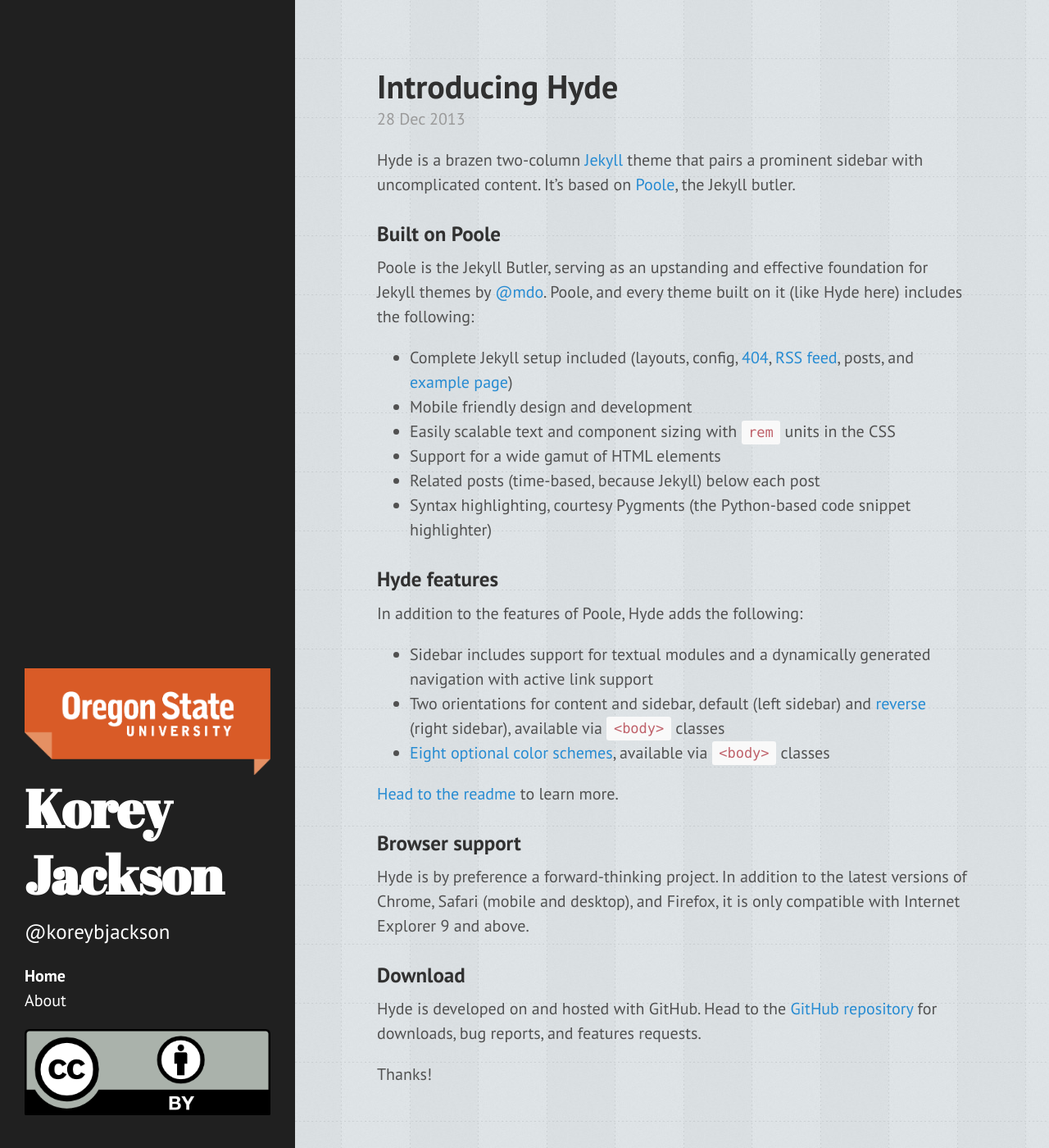
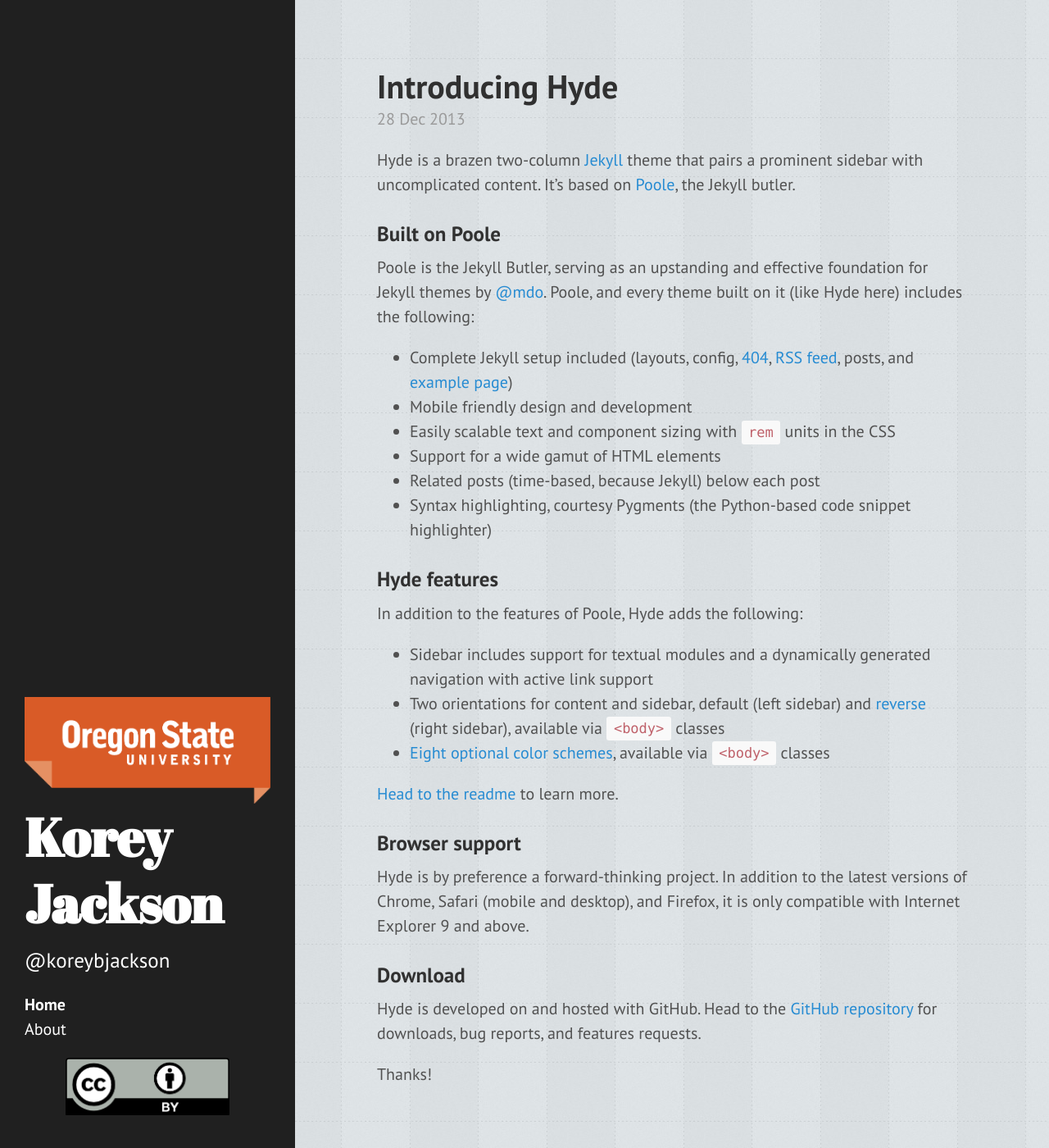
Before and after one commit to kbjack/kbjack.github.io, a Jekyll site: the page built from index.html, in a window 1280 px wide and 1400 px high. Shown: the whole window at 82% size. Built offline with Jekyll 4.4.1, drawn with Linux system fonts in a browser that asks for light colours; Markdown is read by kramdown in place of the engine named in the settings; the list of posts is cut into pages by our own code.

Commit message:
change image class

```diff
--- a/_includes/sidebar.html
+++ b/_includes/sidebar.html
@@ -29,6 +29,6 @@
 
     </ul>
 
-    <p><img src="/images/ccby.png" class="sidebar-img" {{ site.time | date: '%Y' }}.</p>
+    <p><img src="/images/ccby.png" class="copyright-img" {{ site.time | date: '%Y' }}.</p>
   </div>
 </div>
--- a/public/css/hyde.css
+++ b/public/css/hyde.css
@@ -78,6 +78,16 @@
 /* Sidebar images */
 .sidebar-img {
   width: 16rem;
+  max-width: 100% !important;
+  display: block;
+  height: auto;
+  margin: 0 auto;
+  border-radius: 0;
+}
+
+/* Copyright image */
+.copyright-img {
+  width: 10rem;
   max-width: 100% !important;
   display: block;
   height: auto;
```
